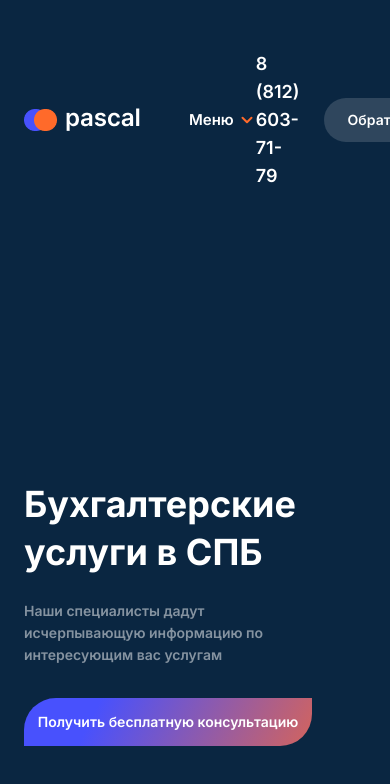
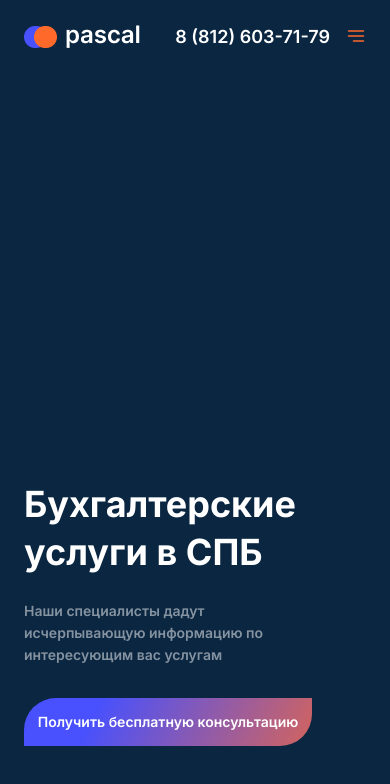
Before and after one commit to cetvrtak/buchhalter, a Vue app: page / in a window 390 px wide. Shown: the top 784 px of the page. Built offline with nearby package versions, Linux system fonts and the light colour scheme.

Commit message:
Add header menu element for mobile

```diff
--- a/src/App.vue
+++ b/src/App.vue
@@ -21,7 +21,7 @@ $(document).ready(function () {
   $('.hero-button').on('click', openPopUp);
   $('.overlay, .popup-close-btn').on('click', closePopUp);
 
-  $('.header-menu-icon-wrapper').on('click', function () {
+  $('.header-menu-container').on('click', function () {
     $('.header-links-container, .header-link-container').toggleClass('active');
 
     var $headerLinksContainer = $('.header-links-container');
--- a/src/components/HeaderSection.vue
+++ b/src/components/HeaderSection.vue
@@ -12,6 +12,24 @@
           </div>
           <div class="header-menu-links-container">
             <div class="header-menu-container">
+              <div class="header-hamburger-wrapper">
+                <svg
+                  class="header-hamburger"
+                  xmlns="http://www.w3.org/2000/svg"
+                  width="20"
+                  height="20"
+                  viewBox="0 0 20 20"
+                  fill="none"
+                >
+                  <path
+                    d="M2.5 10H17.5M2.5 5H17.5M7.5 15H17.5"
+                    stroke="#FF6A2A"
+                    stroke-width="1.5"
+                    stroke-linecap="round"
+                    stroke-linejoin="round"
+                  />
+                </svg>
+              </div>
               <div class="header-menu-icon-wrapper">
                 <div class="header-menu-text">Меню</div>
                 <svg
@@ -90,7 +108,8 @@
 .header-logo {
   margin-bottom: 5px;
 }
-.header-menu-icon-wrapper {
+.header-menu-icon-wrapper,
+.header-hamburger-wrapper {
   display: none;
 }
 .header-links-container {
@@ -162,7 +181,10 @@
 }
 
 /* MEDIA QUERIES */
-@media screen and (max-width: 768px) {
+@media screen and (max-width: 1024px) {
+  .header-section {
+    padding: 30px 0;
+  }
   .header-menu-icon-wrapper {
     display: inline-flex;
     align-items: center;
@@ -195,4 +217,61 @@
     display: none;
   }
 }
+@media screen and (max-width: 767px) {
+  .header-section {
+    padding: 20px 0;
+  }
+  .header-container {
+    position: relative;
+    padding-right: 36px;
+  }
+  .header-menu-links-container {
+    position: absolute;
+    right: 0;
+    top: 6px;
+  }
+  .header-links-container {
+    right: 0;
+    align-items: flex-end;
+  }
+  .header-menu-icon-wrapper,
+  .header-button {
+    display: none;
+  }
+  .header-hamburger-wrapper {
+    display: flex;
+  }
+  .header-hamburger {
+    width: 20px;
+    height: 20px;
+    flex-shrink: 0;
+  }
+}
+@media screen and (max-width: 359px) {
+  .header-section {
+    padding: 16px 0;
+  }
+  .header-logo {
+    content: url('../assets/logo_sm.png');
+    margin: 0;
+  }
+  .header-phone {
+    color: #fff;
+    font-family: Inter;
+    font-size: 13px;
+    font-style: normal;
+    font-weight: 600;
+    line-height: 28px; /* 215.385% */
+  }
+  .header-menu-links-container {
+    top: 4px;
+  }
+  .header-links-container.active {
+    width: calc(100vw - 32px);
+    margin-top: 6px;
+  }
+  .header-link-container {
+    padding: 6px 0;
+  }
+}
 </style>
```
Also changed, not shown: src/assets/logo_sm.png (added).
